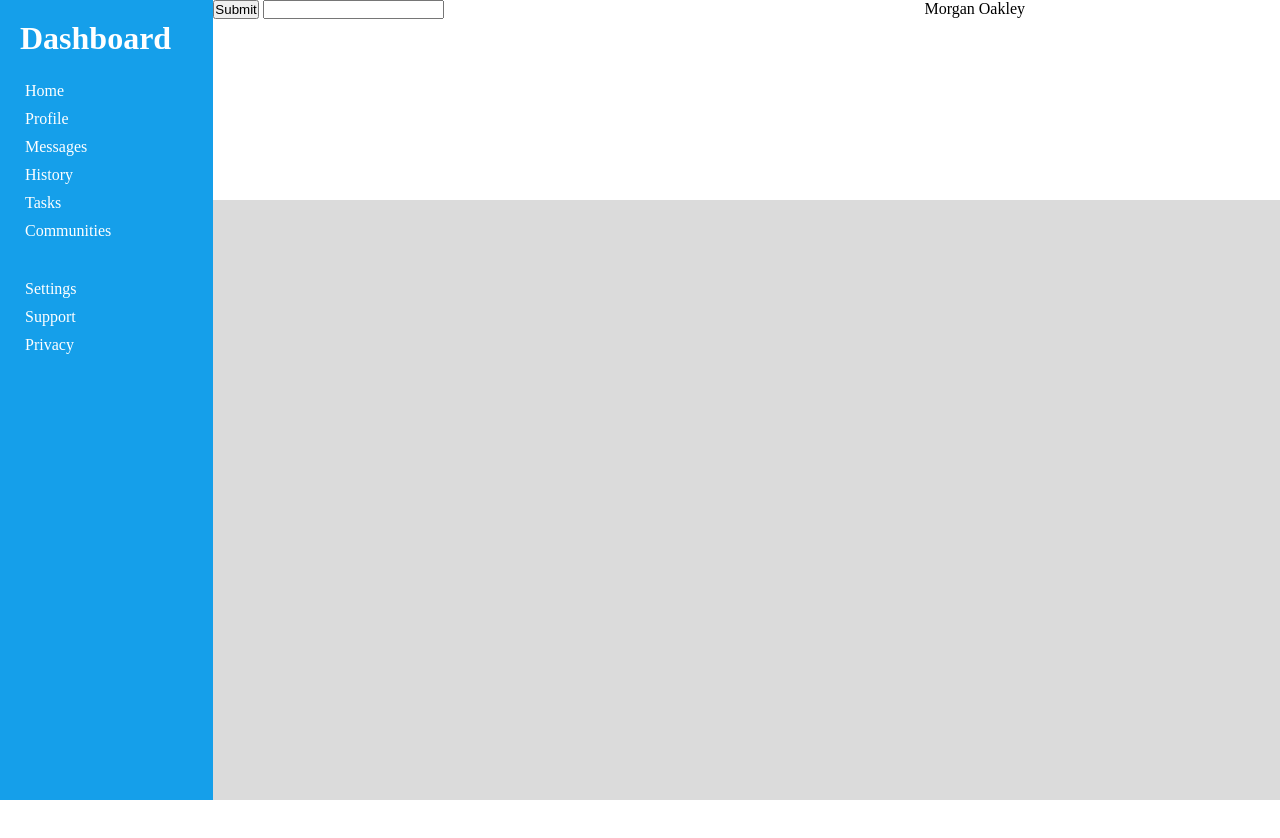
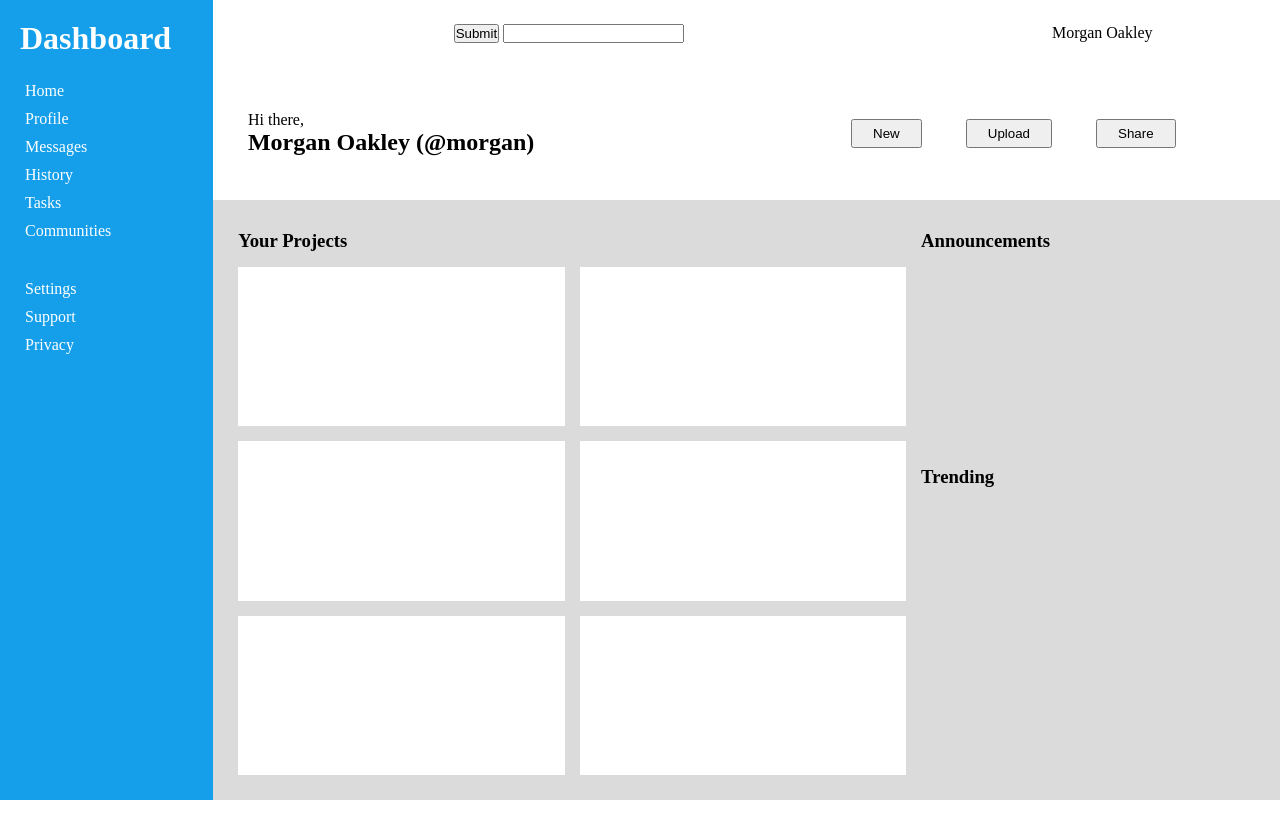
Before and after one commit to jellyglitch/admin-dashboard, a plain HTML site: page index.html in a window 1280 px wide. Drawn offline with Linux system fonts and the light colour scheme.

Commit message:
Finish header layout and make main content layout.

```diff
--- a/index.html
+++ b/index.html
@@ -8,12 +8,12 @@
     </head>
     <body>
         <div class="container">
-            <div id="sidebar-container">
-                <div id="dashboard-icon">
+            <div class="sidebar-container">
+                <div class="dashboard-icon">
                     <h1>Dashboard</h1>
                 </div>
-                <div id="navigation">
-                    <div id="user-menu">
+                <div class="navigation">
+                    <div class="user-menu">
                         <ul>
                             <li>Home</li>
                             <li>Profile</li>
@@ -23,7 +23,7 @@
                             <li>Communities</li>
                         </ul>
                     </div>
-                    <div id="settings">
+                    <div class="settings">
                         <ul>
                             <li>Settings</li>
                             <li>Support</li>
@@ -33,8 +33,8 @@
                 </div>
 
             </div>
-            <div id="header-container">
-                <div id="top-header">
+            <div class="header-container">
+                <div class="top-header">
                     <div class="search">
                         <button>Submit</button>
                         <input type="search">
@@ -43,12 +43,20 @@
                     <div id="user">Morgan Oakley</div>
                 </div>
 
-                <div id="bottom-header">
-                    <div class="welcome-user"></div>
-                    <div id="user-buttons"></div>
+                <div class="bottom-header">
+                    <div class="welcome-user">
+                        <p>Hi there,</p>
+                        <h2>Morgan Oakley (@morgan)</h3>
+                    </div>
+                    <div class="user-buttons">
+                        <button>New</button>
+                        <button>Upload</button>
+                        <button>Share</button>
+                    </div>
                 </div>
             </div>
-            <div id="main-content-container">
+            <div class="main-content-container">
+                <h3 class="one">Your Projects</h3>
                 <div class="projects">
                     <div class="project-item"></div>
                     <div class="project-item"></div>
@@ -57,6 +65,8 @@
                     <div class="project-item"></div>
                     <div class="project-item"></div>
                 </div>
+                <h3 class="two">Announcements</h3>
+                <h3 class="three">Trending</h3>
                 <div class="other">
                     <div class="announcements">
 
--- a/styles.css
+++ b/styles.css
@@ -9,7 +9,7 @@
     grid-template: 1fr 3fr / 1fr 5fr; /*row, col*/
 }
 
-#sidebar-container {
+.sidebar-container {
     grid-column: 1 / 2;
     grid-row: 1 / 4;
     background-color: #159fea;
@@ -18,23 +18,23 @@
     color: #fff;
 }
 
-#sidebar-container ul {
+.sidebar-container ul {
     list-style-type: none;
     text-decoration: none;
 }
 
-#sidebar-container li {
-    padding: 5px;;
+.sidebar-container li {
+    padding: 5px;
 }
 
-#navigation {
+.navigation {
     display: grid;
     grid-template-rows: 1fr 4fr;
     gap: 30px;
     margin-top: 20px;
 }
 
-#header-container {
+.header-container {
     grid-column: 2;
     grid-row: 1 / 2;
 
@@ -42,13 +42,66 @@
     grid-template-rows: 1fr 2fr;
 }
 
-#top-header {
+.top-header {
     display: grid;
     grid-template-columns: 2fr 1fr;
+    justify-items: center;
+    align-items: center;
 }
 
-#main-content-container {
+.bottom-header {
+    display: grid;
+    grid-template-columns: repeat(6, 1fr);
+    justify-items: center;
+    align-items: center;
+}
+
+.bottom-header .welcome-user {
+    grid-column: 1 / 3;
+}
+
+.bottom-header .user-buttons {
+    grid-column: 4 / 7;
+}
+
+.user-buttons button {
+    padding: 5px 20px;
+    margin: 20px;
+}
+
+.main-content-container {
     grid-column: 2;
     grid-row: 2;
     background-color: #dbdbdb;
+    padding: 15px 25px 25px 25px;
+    display: grid;
+    grid-template: 1fr 6fr 1fr 6fr / 2fr 1fr;
+    gap: 15px;
 }
+
+.main-content-container h3 {
+    display: flex;
+    align-items: end;
+}
+
+.main-content-container h3.one {
+    grid-row: 1;
+    grid-column: 1;
+}
+
+.main-content-container h3.two {
+    grid-row: 1;
+    grid-column: 2;
+}
+
+.projects {
+    grid-column: 1;
+    grid-row: 2 / 5;
+    display: grid;
+    grid-template: repeat(3, 1fr) / repeat(2, 1fr);
+    gap: 15px;
+}
+
+.project-item {
+    background-color: #fff;
+}
```
